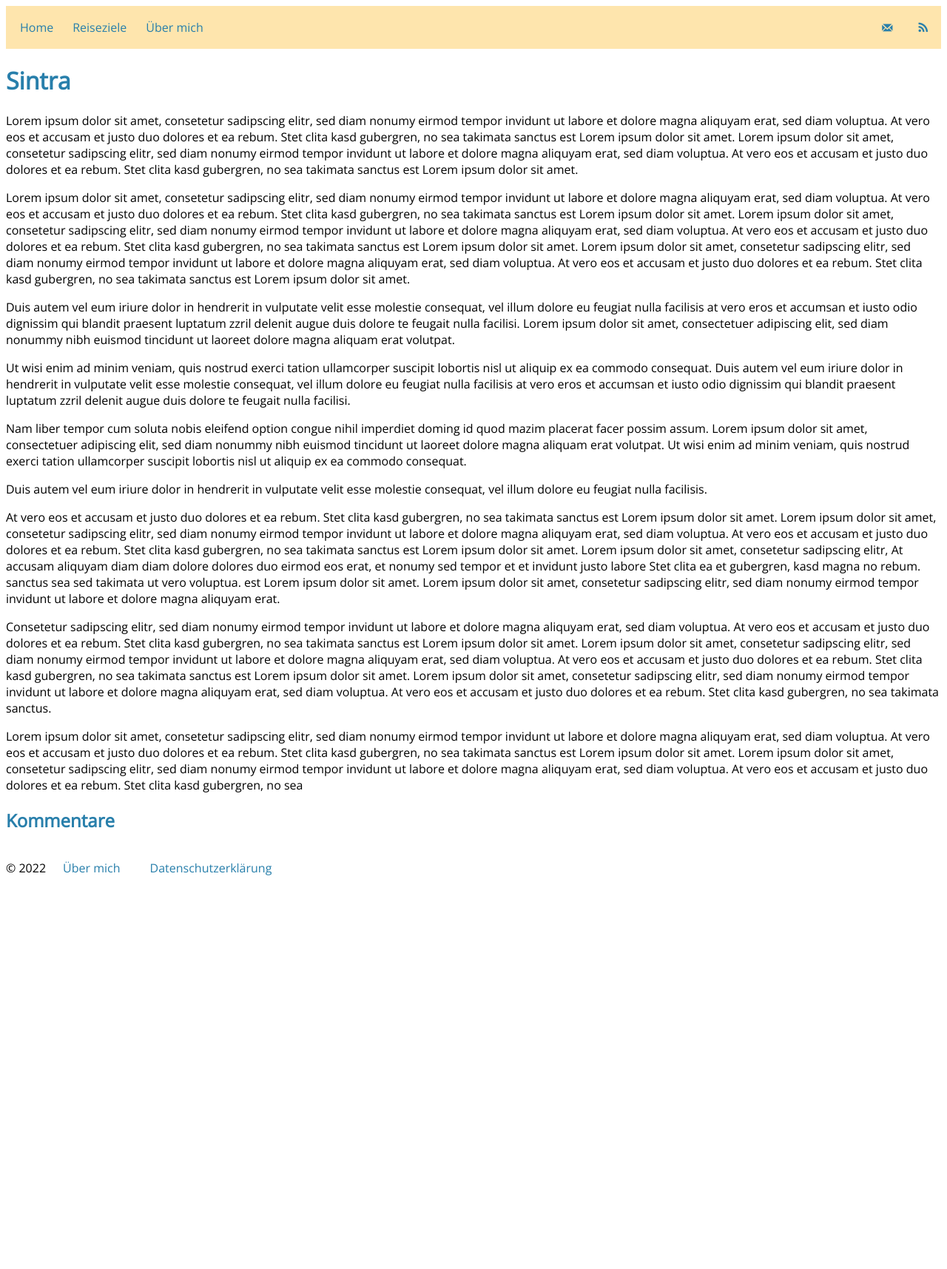
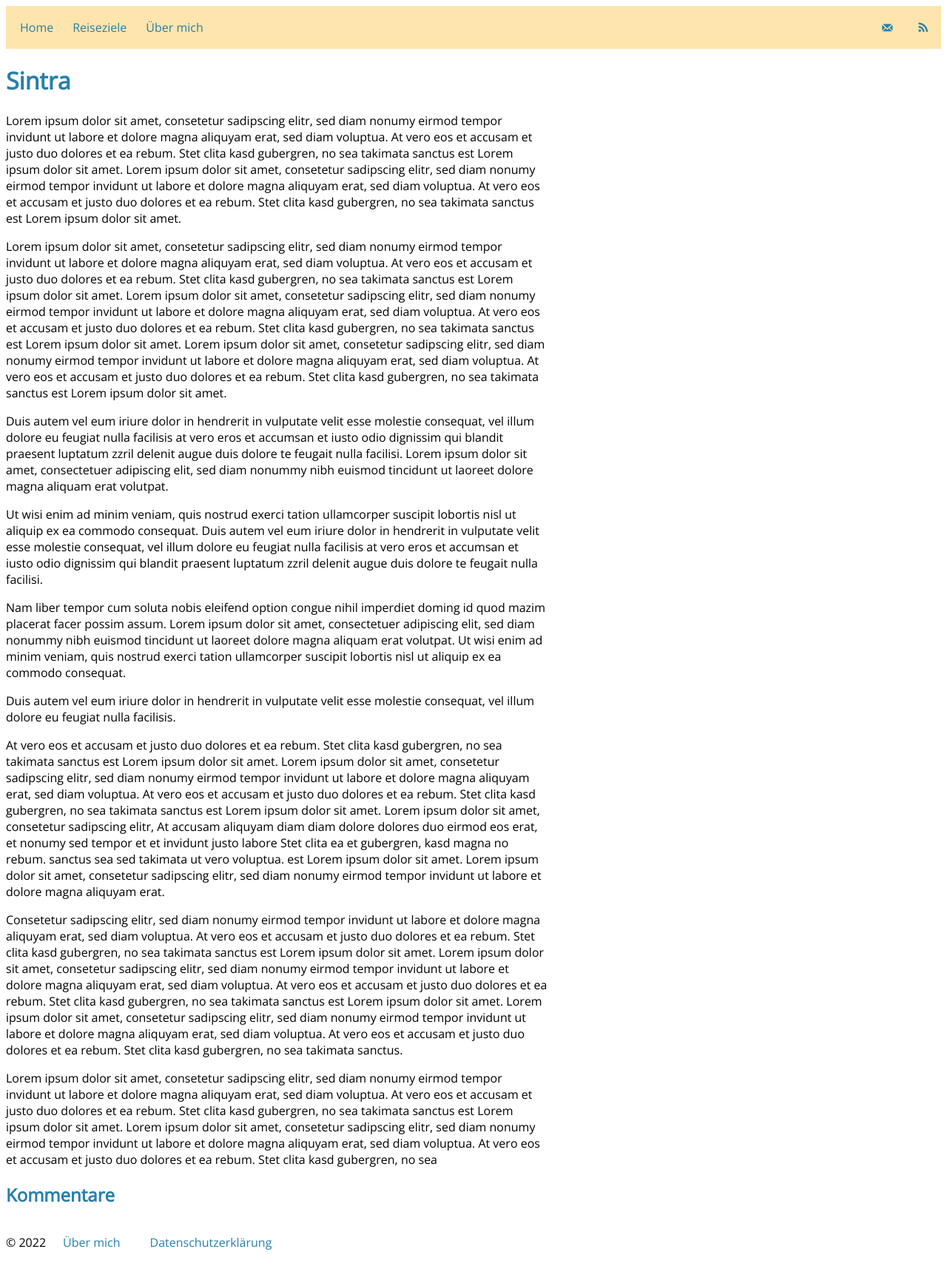
Before and after one commit to agentS/lukasTravelTheme, a Jekyll site: the page built from _posts/2021-11-04-sintra.markdown, in a window 1280 px wide. Shown: the whole page at 74% size. Built offline with Jekyll 4.4.1, drawn with Linux system fonts in a browser that asks for light colours; a script that is not in the unit is left out; before the commit the page ends 1209 px from its top, so only the background shows below that.

Commit message:
Limit line width to 80 characters

```diff
--- a/_sass/lukasTravelTheme/base.scss
+++ b/_sass/lukasTravelTheme/base.scss
@@ -23,3 +23,7 @@
 html {
 	font-family: 'Open Sans', sans-serif;
 }
+
+p {
+  max-width: 80ch;
+}
```
